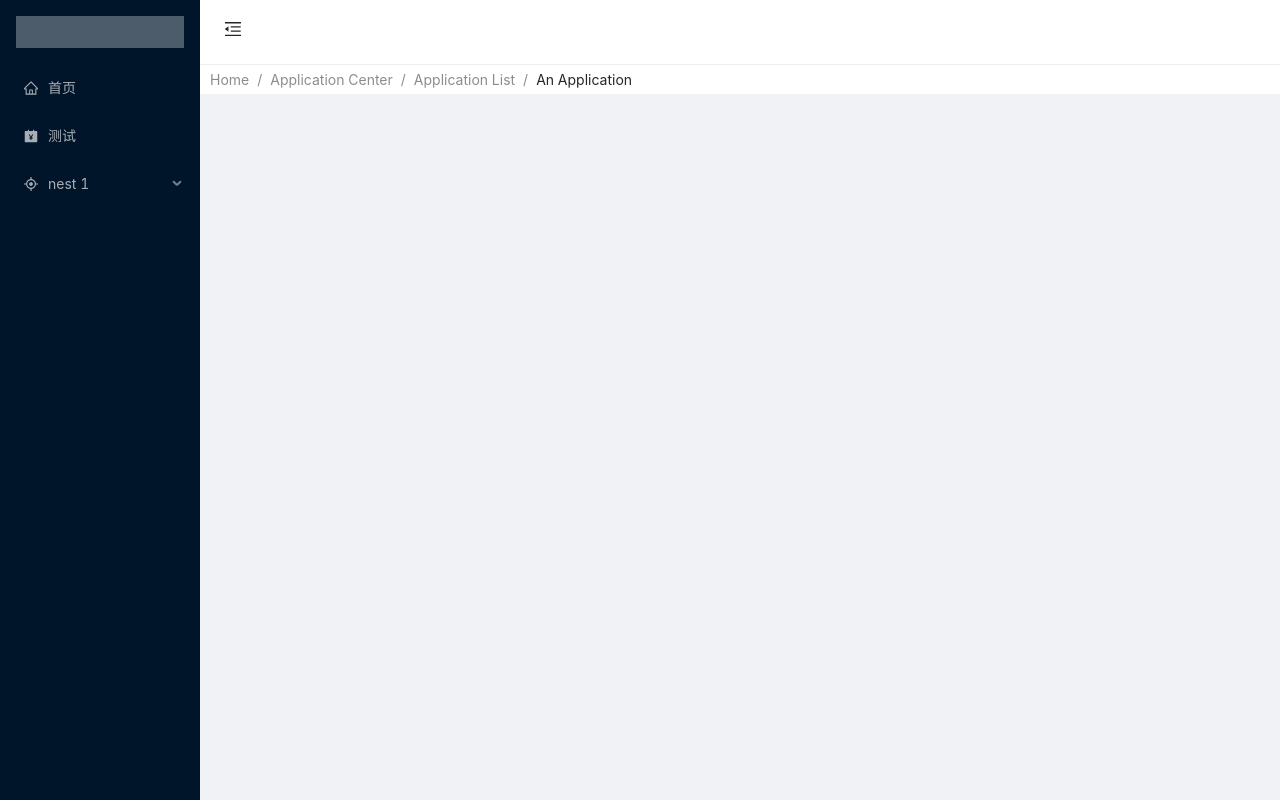
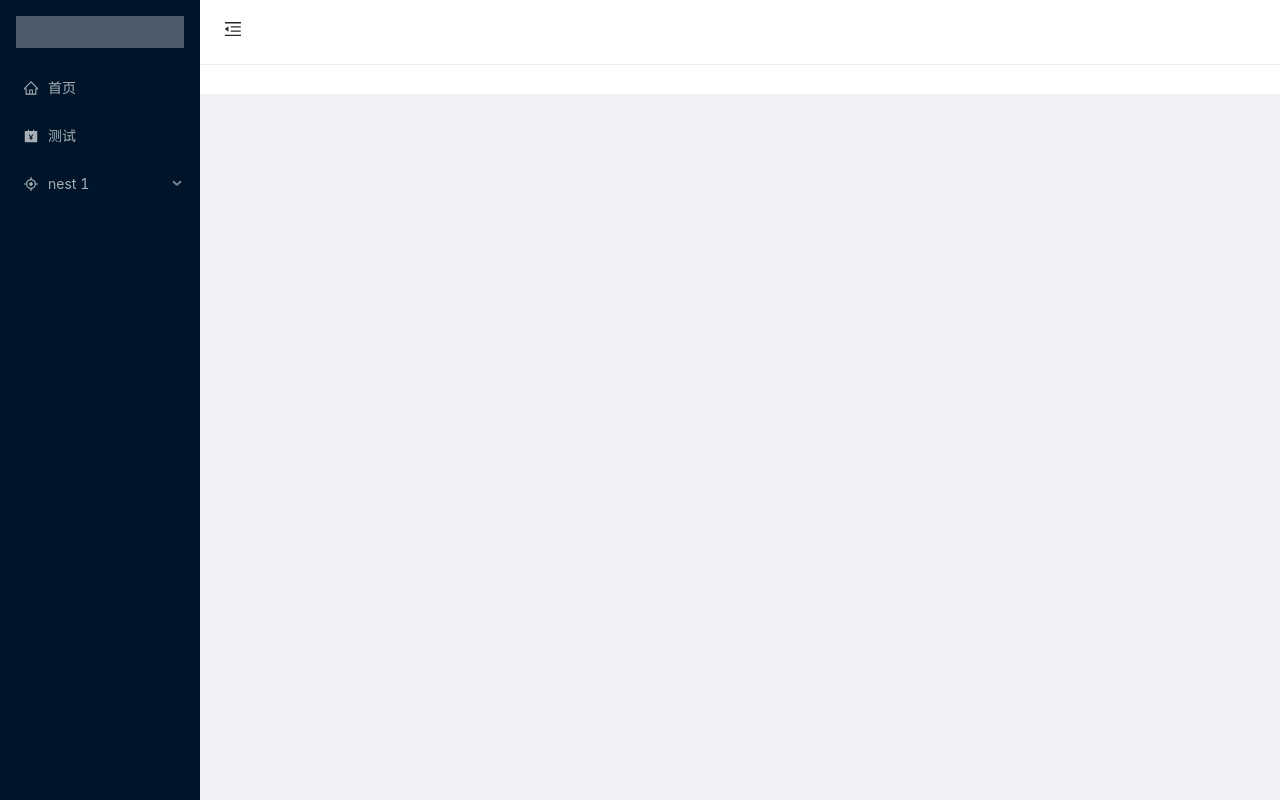
Before and after one commit to HULANG-BTB/react-admin-template, a React (Vite) app: page / in a window 1280 px wide. Built offline with nearby package versions, Linux system fonts and the light colour scheme.

Commit message:
feat: 面包屑和默认打开菜单

```diff
--- a/src/layout/BaseLayout/index.tsx
+++ b/src/layout/BaseLayout/index.tsx
@@ -1,15 +1,23 @@
 import './index.scss'
 
-import {Breadcrumb, Layout, Menu} from 'antd'
-import React, {Suspense, useState} from 'react'
+import { Breadcrumb, Layout, Menu } from 'antd'
+import React, { Suspense, useState } from 'react'
 import * as Icon from '@ant-design/icons'
-import {Link, useLocation, Outlet} from 'react-router-dom'
-import {IRoute, asyncRoutes} from '../../routes/routes'
-import {MenuFoldOutlined, MenuUnfoldOutlined} from '@ant-design/icons'
+import {
+  Link,
+  useLocation,
+  Outlet,
+  useMatch,
+  PathMatch
+} from 'react-router-dom'
+import { IRoute, asyncRoutes } from '../../routes/routes'
+import { MenuFoldOutlined, MenuUnfoldOutlined } from '@ant-design/icons'
 import SubMenu from 'antd/lib/menu/SubMenu'
-import Loading from "../../components/Loading";
+import Loading from '../../components/Loading'
 
-const {Header, Sider, Content} = Layout
+const { Header, Sider, Content } = Layout
+
+type MatchRoute = Pick<IRoute, 'title' | 'path'>
 
 const BaseLayout: React.FC = () => {
   const [collapsed, setCollapsed] = useState(false)
@@ -18,15 +26,33 @@ const BaseLayout: React.FC = () => {
     setCollapsed(!collapsed)
   }
 
+  const { pathname } = useLocation()
+
+  const routeMatches: MatchRoute[] = []
+
   const createMenu = (routes: IRoute[]) => {
-    return routes.filter(route => route.hidden !== true).map((route) => {
+    return routes
+      .filter((route) => route.hidden !== true)
+      .map((route) => {
+        const mached = useMatch({
+          path: route.path,
+          end: false
+        })
+
+        if (mached) {
+          routeMatches.push({
+            title: route.title,
+            path: route.path
+          })
+        }
+
         const MenuIcon = route.icon && (Icon[route.icon] as React.FC)
         if (route.children) {
           return (
             <SubMenu
               key={route.path}
               title={route.title}
-            icon={MenuIcon ? <MenuIcon/> : null}
+              icon={MenuIcon ? <MenuIcon /> : null}
             >
               {createMenu(route.children)}
             </SubMenu>
@@ -36,17 +62,15 @@ const BaseLayout: React.FC = () => {
           <Menu.Item
             key={route.path}
             title={route.title}
-          icon={MenuIcon ? <MenuIcon/> : null}
+            icon={MenuIcon ? <MenuIcon /> : null}
           >
-          <Link to={route.path}>
-            {route.title}
-          </Link>
+            <Link to={route.path}>{route.title}</Link>
           </Menu.Item>
         )
       })
   }
 
-  const {pathname} = useLocation()
+  const menus = createMenu(asyncRoutes)
 
   return (
     <Layout className="app-container">
@@ -56,13 +80,18 @@ const BaseLayout: React.FC = () => {
         collapsible
         collapsed={collapsed}
       >
-        <div className="logo"/>
-        <Menu theme="dark" mode="inline" defaultSelectedKeys={[pathname]}>
-          {createMenu(asyncRoutes)}
+        <div className="logo" />
+        <Menu
+          theme="dark"
+          mode="inline"
+          defaultSelectedKeys={[pathname]}
+          defaultOpenKeys={routeMatches.map((match) => match.path)}
+        >
+          {menus}
         </Menu>
       </Sider>
       <Layout className="content-container">
-        <Header className="app-header" style={{padding: 0}}>
+        <Header className="app-header" style={{ padding: 0 }}>
           {React.createElement(
             collapsed ? MenuUnfoldOutlined : MenuFoldOutlined,
             {
@@ -74,20 +103,17 @@ const BaseLayout: React.FC = () => {
         <Content className="app-content">
           <div className="app-breadcrumb">
             <Breadcrumb>
-              <Breadcrumb.Item>Home</Breadcrumb.Item>
-              <Breadcrumb.Item>
-                <a href="">Application Center</a>
+              {routeMatches.map((match) => (
+                <Breadcrumb.Item key={match.path}>
+                  {match.title}
                 </Breadcrumb.Item>
-              <Breadcrumb.Item>
-                <a href="">Application List</a>
-              </Breadcrumb.Item>
-              <Breadcrumb.Item>An Application</Breadcrumb.Item>
+              ))}
             </Breadcrumb>
           </div>
           <div className="app-main">
             <div className="main-container">
-              <Suspense fallback={<Loading/>}>
-                <Outlet/>
+              <Suspense fallback={<Loading />}>
+                <Outlet />
               </Suspense>
             </div>
           </div>
```
Lines whose indentation alone changed are shown as unchanged.
